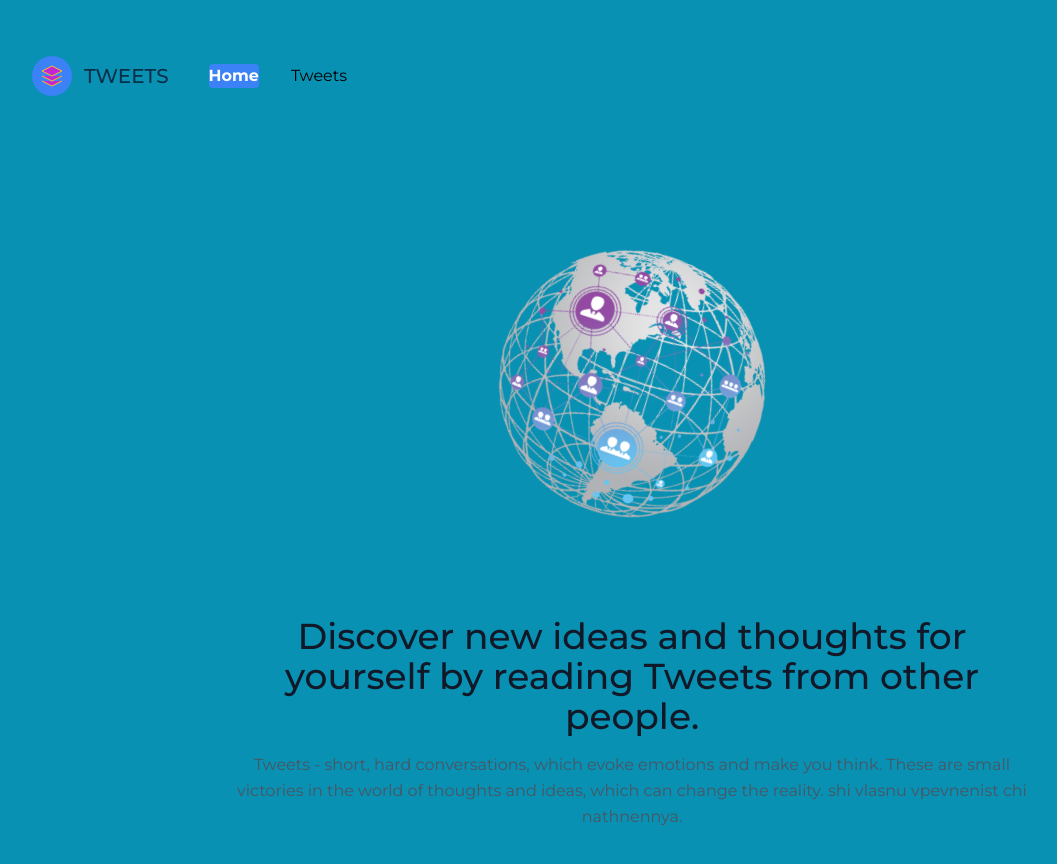
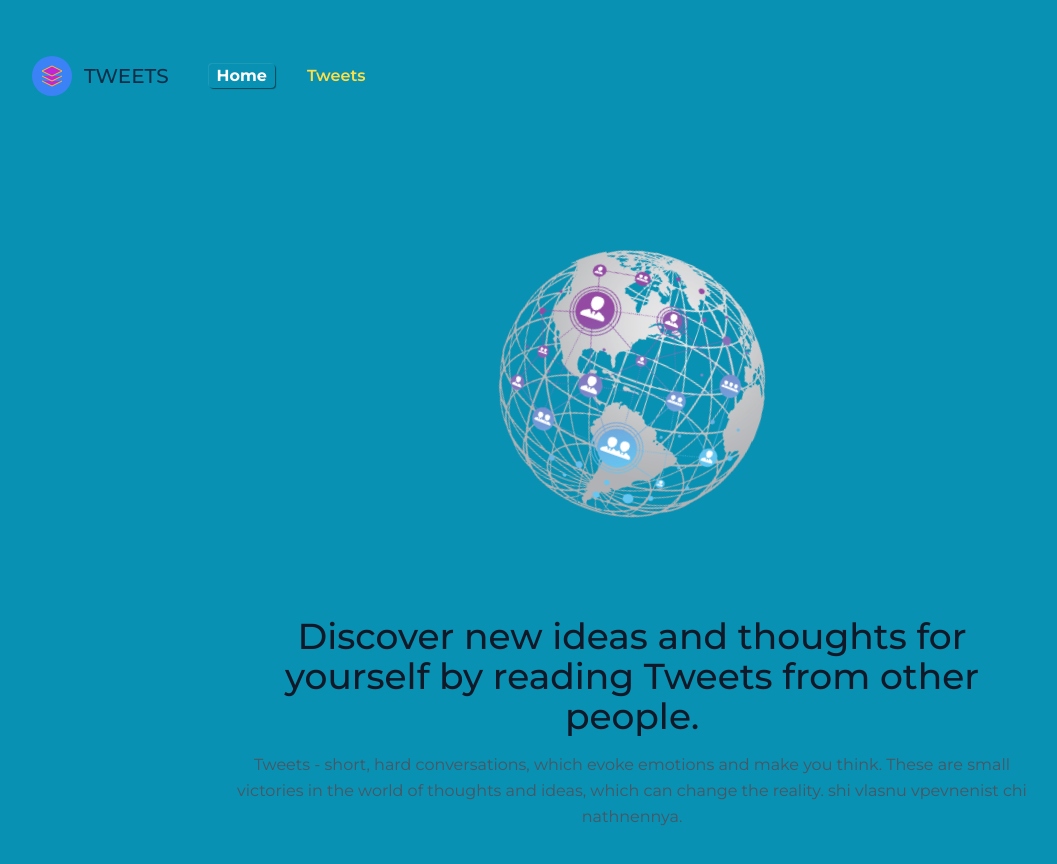
Before and after one commit to AleksandrSherehkov/react-test-case, a React (Vite) app: page / in a window 1280 px wide. Shown: the top 864 px of the page, without its empty margins (8-1065 px from the left). Built offline with nearby package versions, Linux system fonts and the light colour scheme.

Commit message:
UPDATE:styled nav

```diff
--- a/src/components/Navigation/Navigation.jsx
+++ b/src/components/Navigation/Navigation.jsx
@@ -7,15 +7,15 @@ const links = [
 
 export const Navigation = () => {
   const activeLink =
-    'bg-blue-500 text-white transition-all duration-500 ease-in-out hover:text-white font-bold  rounded';
+    ' text-white  shadow-link px-2 transition-all duration-500 ease-in-out hover:text-white font-bold  rounded';
   return (
-    <nav className=" flex flex-wrap gap-8  items-center text-base justify-center">
+    <nav className=" flex flex-wrap gap-8  items-center text-yellow-300 font-semibold justify-center ">
       {links.map(({ path, title }) => (
         <NavLink
           to={path}
           key={title}
           className={({ isActive }) =>
-            isActive ? activeLink : 'hover:text-white transition-all duration-300 ease-in-out'
+            isActive ? activeLink : 'hover:text-white  transition-all  duration-300 ease-in-out'
           }
         >
           {title}
--- a/tailwind.config.js
+++ b/tailwind.config.js
@@ -14,6 +14,8 @@ export default {
         avatar: '0px 4.391631126403809px 4.391631126403809px rgba(0, 0, 0, 0.06)',
       },
       boxShadow: {
+        link: '-1px -1px 1px rgba(255,255,255,.1), 1px 1px 1px rgba(0,0,0,.5)',
+
         but: '0px 3.4369285106658936px 3.4369285106658936px 0px rgba(0, 0, 0, 0.25)',
         card: '-2.5776965618133545px 6.873857021331787px 20.621572494506836px 0px rgba(0, 0, 0, 0.23)',
         avatar:
```
